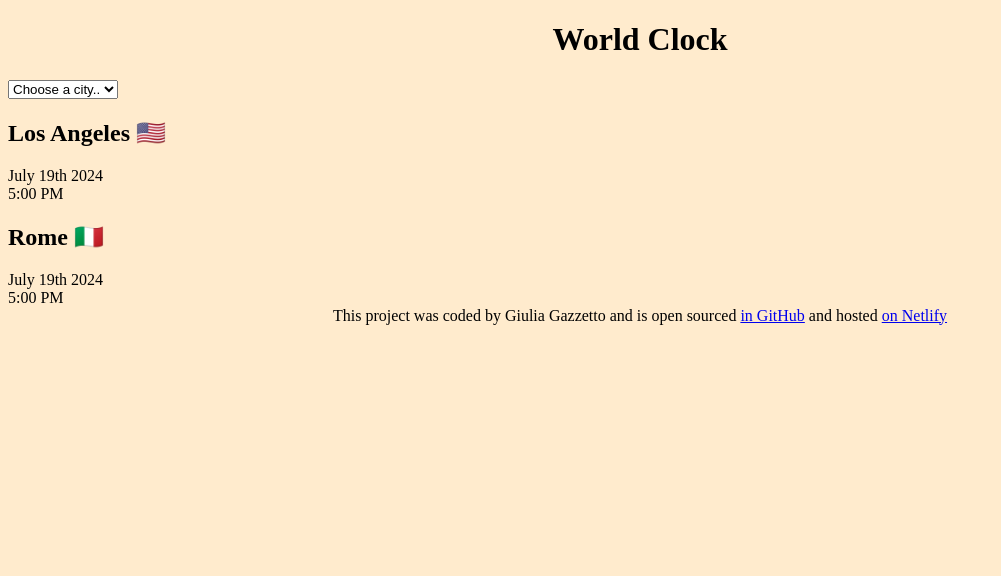
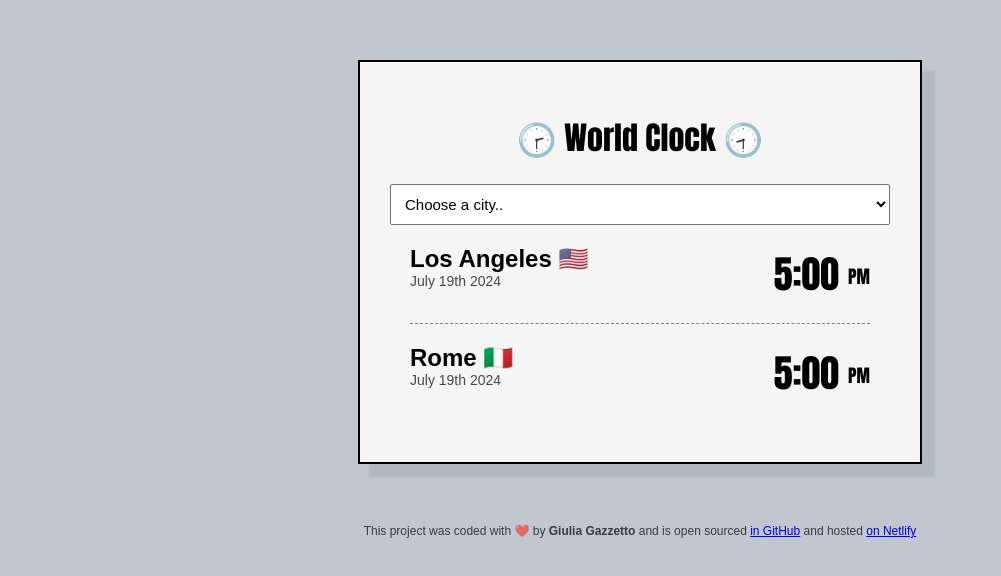
Before and after one commit to gio-gionni/world-clock, a plain HTML site: page index.html in a window 1280 px wide. Shown: the whole page, without its empty margins (0-1001 px from the left). Drawn offline with Linux system fonts and the light colour scheme.

Commit message:
updated css

```diff
--- a/css/style.css
+++ b/css/style.css
@@ -1,11 +1,63 @@
 body {
-  background-color: blanchedalmond;
+  background-color: rgba(112, 128, 144, 0.441);
+}
+
+.container {
+  max-width: 500px;
+  margin: 60px auto;
+  background-color: whitesmoke;
+  padding: 30px;
+  border: 2px solid black;
+  box-shadow: 12px 12px 2px 1px rgba(112, 128, 144, 0.2);
 }
 
 h1 {
   text-align: center;
+  font-family: Impact, Haettenschweiler, "Arial Narrow Bold", sans-serif;
 }
 
+select {
+  display: block;
+  width: 100%;
+  padding: 10px;
+  font-family: Arial, Helvetica, sans-serif;
+  font-size: 15px;
+}
+
+.city {
+  display: flex;
+  justify-content: space-between;
+  font-family: Arial, Helvetica, sans-serif;
+  margin: 20px 20px;
+  border-bottom: 1px grey dashed;
+  padding-bottom: 20px;
+}
+
+.city:last-child {
+  border: none;
+  padding-bottom: 10px;
+}
+
+h2 {
+  margin: 0;
+}
+.date {
+  opacity: 0.7;
+  font-size: 14px;
+}
+.time {
+  font-size: 38px;
+  font-weight: bold;
+  font-family: Impact, Haettenschweiler, "Arial Narrow Bold", sans-serif;
+}
+.time small {
+  font-size: 18px;
+  vertical-align: middle;
+}
 footer {
   text-align: center;
+
+  font-family: Arial, Helvetica, sans-serif;
+  font-size: 12px;
+  color: rgba(0, 0, 0, 0.705);
 }
--- a/index.html
+++ b/index.html
@@ -8,26 +8,34 @@
   </head>
   <body>
     <div class="container">
-      <h1>World Clock</h1>
+      <h1>🕝 World Clock 🕣</h1>
       <select name="cities" id="city">
         <option value="">Choose a city..</option>
         <option value="">London</option>
         <option value="">New York</option>
         <option value="">Mexico City</option>
       </select>
-    </div>
-    <div class="city-list">
-      <h2>Los Angeles 🇺🇸</h2>
-      <div class="date">July 19th 2024</div>
-      <div class="time">5:00 PM</div>
-    </div>
-    <div class="city-list">
-      <h2>Rome 🇮🇹</h2>
-      <div class="date">July 19th 2024</div>
-      <div class="time">5:00 PM</div>
+
+      <div class="city">
+          <div>
+          <h2>Los Angeles 🇺🇸</h2>
+          <div class="date">July 19th 2024</div>
+          </div>
+          <div class="time">5:00 <small>PM</small></div>
+
+        </div>
+         <div class="city">
+          <div>
+          <h2>Rome 🇮🇹</h2>
+          <div class="date">July 19th 2024</div>
+          </div>
+          <div class="time">5:00 <small>PM</small></div>
+
+        </div>
+      </div>
     </div>
     <footer>
-      This project was coded by Giulia Gazzetto and is open sourced
+      This project was coded with ❤️ by <strong>Giulia Gazzetto</strong> and is open sourced
       <a href="https://github.com/gio-gionni/world-clock.git">in GitHub</a> and
       hosted <a href="https://world-clock-giulia.netlify.app/">on Netlify</a>
     </footer>
```
